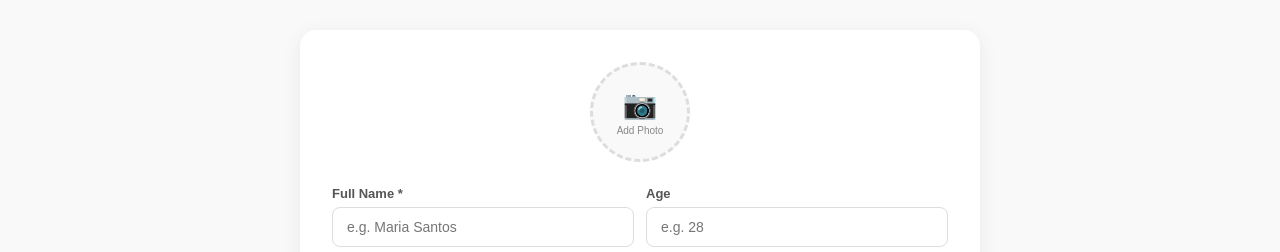
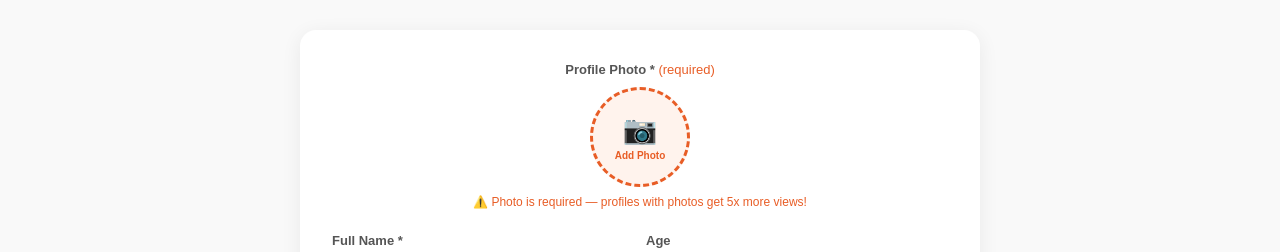
Before and after one commit to Davidjohnray/thailand-jobs, a Next.js app: page /teachers/register in a window 1280 px wide. Shown: the part 304-556 px from the top of the page. Built offline with nearby package versions, Linux system fonts and the light colour scheme; no server answers; the database is empty.

Commit message:
Make photo required on teacher registration

```diff
--- a/app/teachers/register/page.tsx
+++ b/app/teachers/register/page.tsx
@@ -120,9 +120,15 @@ export default function TeacherRegisterPage() {
     if (!file) return
     setPhoto(file)
     setPhotoPreview(URL.createObjectURL(file))
+    setError('')
   }
 
   async function handleSubmit() {
+    // Check photo first
+    if (!photo) {
+      setError('Please upload a profile photo — profiles with photos get more views from schools!')
+      return
+    }
     if (!form.name || !form.nationality || !form.location || !form.email) {
       setError('Please fill in all required fields (name, nationality, location, email)')
       return
@@ -211,21 +217,28 @@ export default function TeacherRegisterPage() {
 
           {error && <div style={{ background: '#ffeaea', borderRadius: '8px', padding: '12px 16px', color: '#c62828', fontSize: '14px', marginBottom: '20px' }}>{error}</div>}
 
-          {/* PHOTO */}
+          {/* PHOTO - NOW REQUIRED */}
           <div style={{ marginBottom: '24px', textAlign: 'center' }}>
+            <label style={{ fontSize: '13px', fontWeight: 'bold', color: '#555', display: 'block', marginBottom: '10px' }}>
+              Profile Photo * <span style={{ color: '#E85D26', fontWeight: 'normal' }}>(required)</span>
+            </label>
             <input ref={fileRef} type="file" accept="image/*" onChange={handlePhoto} style={{ display: 'none' }} />
             {photoPreview ? (
               <div>
                 <img src={photoPreview} alt="Preview" style={{ width: '100px', height: '100px', borderRadius: '50%', objectFit: 'cover', border: '3px solid #E85D26', marginBottom: '8px' }} />
                 <br />
+                <span style={{ color: '#16a34a', fontSize: '12px', fontWeight: 'bold', display: 'block', marginBottom: '4px' }}>✅ Photo added!</span>
                 <button type="button" onClick={() => fileRef.current?.click()} style={{ background: 'none', border: 'none', color: '#E85D26', cursor: 'pointer', fontSize: '13px', fontWeight: 'bold' }}>Change photo</button>
               </div>
             ) : (
-              <button type="button" onClick={() => fileRef.current?.click()}
-                style={{ width: '100px', height: '100px', borderRadius: '50%', border: '3px dashed #ddd', background: '#f9f9f9', cursor: 'pointer', fontSize: '28px', display: 'inline-flex', alignItems: 'center', justifyContent: 'center', flexDirection: 'column', gap: '4px' }}>
-                <span>📷</span>
-                <span style={{ fontSize: '10px', color: '#888' }}>Add Photo</span>
-              </button>
+              <div>
+                <button type="button" onClick={() => fileRef.current?.click()}
+                  style={{ width: '100px', height: '100px', borderRadius: '50%', border: '3px dashed #E85D26', background: '#fff3ed', cursor: 'pointer', fontSize: '28px', display: 'inline-flex', alignItems: 'center', justifyContent: 'center', flexDirection: 'column', gap: '4px' }}>
+                  <span>📷</span>
+                  <span style={{ fontSize: '10px', color: '#E85D26', fontWeight: 'bold' }}>Add Photo</span>
+                </button>
+                <p style={{ color: '#E85D26', fontSize: '12px', marginTop: '8px' }}>⚠️ Photo is required — profiles with photos get 5x more views!</p>
+              </div>
             )}
           </div>
 
```
